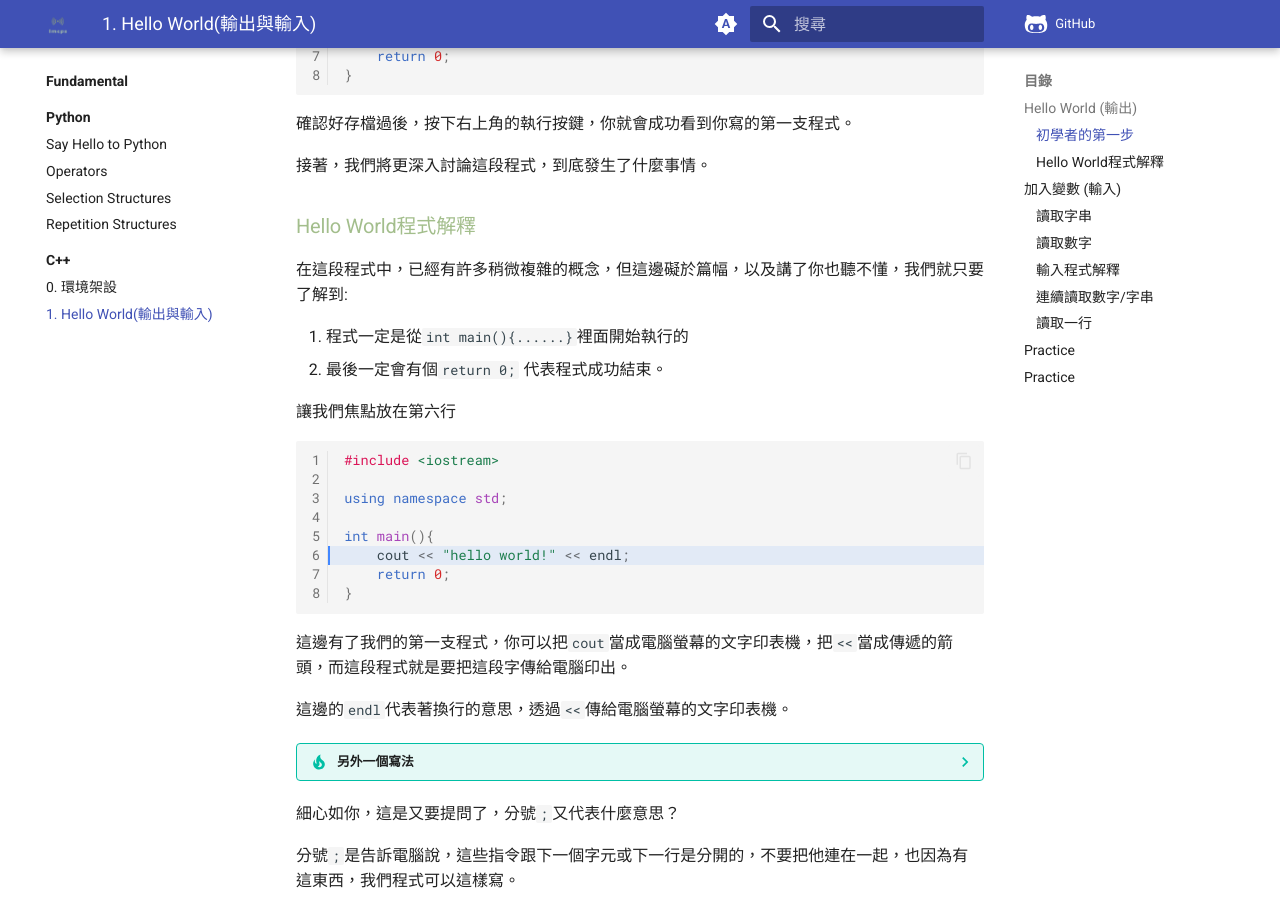
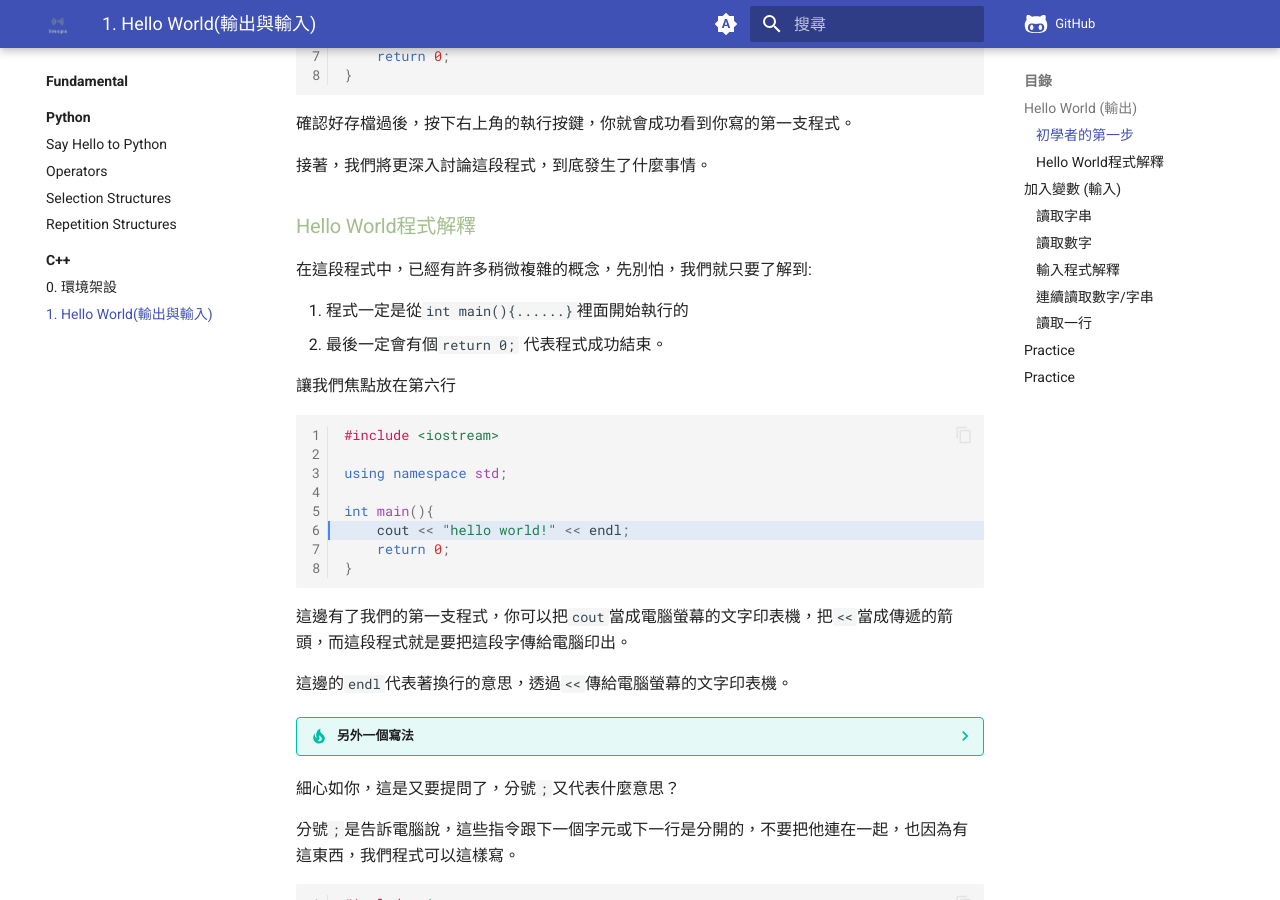
Before and after one commit to cheung4843/ZestAlgo, an MkDocs documentation site: the page built from docs/fundamental/cpp/hello_world.md, in a window 1280 px wide and 900 px high, scrolled down 444 px. Built offline with MkDocs 1.6.1 and Material for MkDocs 9.7.7, drawn with Linux system fonts in a browser that asks for light colours; comment, search, counter and statistics services are not loaded.

Commit message:
modified:   docs/fundamental/cpp/hello_world.md 把「但這邊礙於篇幅，以及講了你也聽不懂，」刪掉。

```diff
--- a/docs/fundamental/cpp/hello_world.md
+++ b/docs/fundamental/cpp/hello_world.md
@@ -19,7 +19,7 @@ int main(){
 接著，我們將更深入討論這段程式，到底發生了什麼事情。
 
 ### Hello World程式解釋
-在這段程式中，已經有許多稍微複雜的概念，但這邊礙於篇幅，以及講了你也聽不懂，我們就只要了解到:
+在這段程式中，已經有許多稍微複雜的概念，先別怕，我們就只要了解到:
 
 1. 程式一定是從``int main(){......}``裡面開始執行的
 2. 最後一定會有個``return 0;`` 代表程式成功結束。
```
